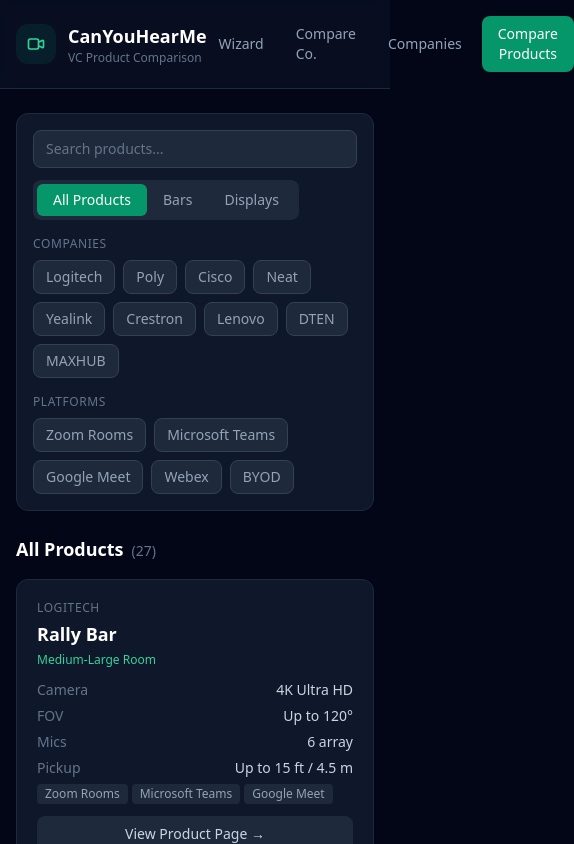
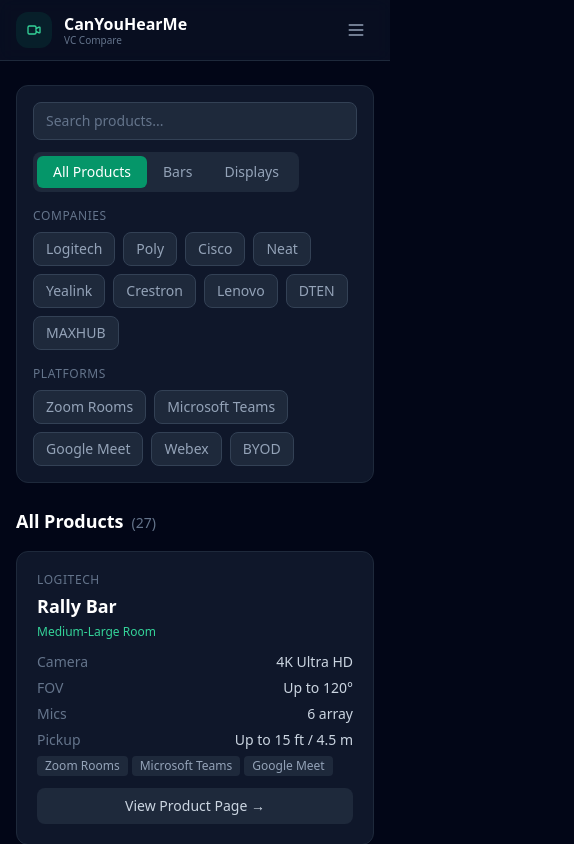
Before and after one commit to jpmoregain-eth/canyouhearme, a Next.js app: page / in a window 390 px wide. Shown: the top 844 px of the page, 574 px wide, since content can reach past the window. Built offline with nearby package versions, Linux system fonts and the light colour scheme.

Commit message:
Mobile optimization: hamburger nav, better grid, nowrap buttons

```diff
--- a/pages/index.tsx
+++ b/pages/index.tsx
@@ -14,6 +14,8 @@
   const [compareMode, setCompareMode] = useState<CompareMode>('none');
   const [compareSelection, setCompareSelection] = useState<string[]>([]);
   const [sortBy, setSortBy] = useState<string>('name');
+
+  const [mobileMenuOpen, setMobileMenuOpen] = useState(false);
 
   const filtered = useMemo(() => {
     let list = products;
@@ -140,79 +142,79 @@
       </Head>
 
       <header className="border-b border-slate-800 bg-slate-900/50 backdrop-blur sticky top-0 z-50">
-        <div className="max-w-7xl mx-auto px-4 py-4 flex items-center justify-between">
+        <div className="max-w-7xl mx-auto px-4 py-3 flex items-center justify-between">
           <div className="flex items-center gap-3">
-            <div className="w-10 h-10 rounded-xl bg-emerald-500/10 flex items-center justify-center">
-              <svg className="w-5 h-5 text-emerald-400" fill="none" stroke="currentColor" viewBox="0 0 24 24">
+            <div className="w-9 h-9 rounded-xl bg-emerald-500/10 flex items-center justify-center">
+              <svg className="w-4 h-4 text-emerald-400" fill="none" stroke="currentColor" viewBox="0 0 24 24">
                 <path strokeLinecap="round" strokeLinejoin="round" strokeWidth={2} d="M15 10l4.553-2.276A1 1 0 0121 8.618v6.764a1 1 0 01-1.447.894L15 14M5 18h8a2 2 0 002-2V8a2 2 0 00-2-2H5a2 2 0 00-2 2v8a2 2 0 002 2z" />
               </svg>
             </div>
             <div>
-              <h1 className="text-lg font-bold text-white">CanYouHearMe</h1>
-              <p className="text-xs text-slate-500">VC Product Comparison</p>
+              <h1 className="text-base font-bold text-white leading-tight">CanYouHearMe</h1>
+              <p className="text-[10px] text-slate-500 leading-tight">VC Compare</p>
             </div>
           </div>
-          <div className="flex gap-2 items-center">
-            <a
-              href="/wizard"
-              className="px-3 py-2 text-slate-400 hover:text-white text-sm transition-colors"
-            >
-              Wizard
-            </a>
-            <a
-              href="/company-compare"
-              className="px-3 py-2 text-slate-400 hover:text-white text-sm transition-colors"
-            >
-              Compare Co.
-            </a>
-            <a
-              href="/companies"
-              className="px-3 py-2 text-slate-400 hover:text-white text-sm transition-colors"
-            >
-              Companies
-            </a>
+
+          {/* Desktop Nav */}
+          <nav className="hidden md:flex gap-1 items-center">
+            <a href="/wizard" className="px-3 py-2 text-slate-400 hover:text-white text-sm transition-colors rounded-lg hover:bg-slate-800">Wizard</a>
+            <a href="/company-compare" className="px-3 py-2 text-slate-400 hover:text-white text-sm transition-colors rounded-lg hover:bg-slate-800">Compare Co.</a>
+            <a href="/companies" className="px-3 py-2 text-slate-400 hover:text-white text-sm transition-colors rounded-lg hover:bg-slate-800">Companies</a>
             {compareMode === 'none' ? (
-              <button
-                onClick={() => { setCompareMode('selecting'); setCompareSelection([]); }}
-                className="px-4 py-2 bg-emerald-600 hover:bg-emerald-500 text-white rounded-lg text-sm font-medium transition-colors"
-              >
-                Compare Products
-              </button>
+              <button onClick={() => { setCompareMode('selecting'); setCompareSelection([]); }}
+                className="px-4 py-2 bg-emerald-600 hover:bg-emerald-500 text-white rounded-lg text-sm font-medium transition-colors">Compare Products</button>
             ) : compareMode === 'selecting' ? (
               <div className="flex gap-2">
-                <span className="text-sm text-slate-400 self-center">{compareSelection.length}/4 selected</span>
-                <button
-                  onClick={() => { setCompareMode('none'); setCompareSelection([]); }}
-                  className="px-3 py-2 bg-slate-800 hover:bg-slate-700 text-slate-300 rounded-lg text-sm"
-                >
-                  Cancel
-                </button>
-                <button
-                  onClick={() => { if (compareSelection.length >= 2) setCompareMode('comparing'); }}
+                <span className="text-sm text-slate-400 self-center">{compareSelection.length}/4</span>
+                <button onClick={() => { setCompareMode('none'); setCompareSelection([]); }}
+                  className="px-3 py-2 bg-slate-800 hover:bg-slate-700 text-slate-300 rounded-lg text-sm">Cancel</button>
+                <button onClick={() => { if (compareSelection.length >= 2) setCompareMode('comparing'); }}
                   disabled={compareSelection.length < 2}
-                  className="px-4 py-2 bg-emerald-600 hover:bg-emerald-500 disabled:bg-slate-800 disabled:text-slate-600 text-white rounded-lg text-sm font-medium transition-colors"
-                >
-                  Compare ({compareSelection.length})
-                </button>
+                  className="px-4 py-2 bg-emerald-600 hover:bg-emerald-500 disabled:bg-slate-800 disabled:text-slate-600 text-white rounded-lg text-sm font-medium">Compare ({compareSelection.length})</button>
               </div>
             ) : (
               <div className="flex gap-2">
-                <button
-                  onClick={() => { setCompareMode('selecting'); }}
-                  className="px-3 py-2 bg-slate-800 hover:bg-slate-700 text-slate-300 rounded-lg text-sm"
-                >
-                  Reselect
-                </button>
-                <button
-                  onClick={() => { setCompareMode('none'); setCompareSelection([]); }}
-                  className="px-3 py-2 bg-slate-800 hover:bg-slate-700 text-slate-300 rounded-lg text-sm"
-                >
-                  Close
-                </button>
+                <button onClick={() => setCompareMode('selecting')}
+                  className="px-3 py-2 bg-slate-800 hover:bg-slate-700 text-slate-300 rounded-lg text-sm">Reselect</button>
+                <button onClick={() => { setCompareMode('none'); setCompareSelection([]); }}
+                  className="px-3 py-2 bg-slate-800 hover:bg-slate-700 text-slate-300 rounded-lg text-sm">Close</button>
               </div>
             )}
+          </nav>
+
+          {/* Mobile Hamburger */}
+          <button
+            onClick={() => setMobileMenuOpen(!mobileMenuOpen)}
+            className="md:hidden w-9 h-9 flex items-center justify-center rounded-lg hover:bg-slate-800"
+          >
+            <svg className="w-5 h-5 text-slate-400" fill="none" stroke="currentColor" viewBox="0 0 24 24">
+              {mobileMenuOpen ? (
+                <path strokeLinecap="round" strokeLinejoin="round" strokeWidth={2} d="M6 18L18 6M6 6l12 12" />
+              ) : (
+                <path strokeLinecap="round" strokeLinejoin="round" strokeWidth={2} d="M4 6h16M4 12h16M4 18h16" />
+              )}
+            </svg>
+          </button>
+        </div>
+
+        {/* Mobile Menu */}
+        {mobileMenuOpen && (
+          <div className="md:hidden border-t border-slate-800 bg-slate-900 px-4 py-3 space-y-1">
+            <a href="/wizard" className="block px-3 py-2 text-slate-400 hover:text-white hover:bg-slate-800 rounded-lg text-sm">Wizard</a>
+            <a href="/company-compare" className="block px-3 py-2 text-slate-400 hover:text-white hover:bg-slate-800 rounded-lg text-sm">Compare Companies</a>
+            <a href="/companies" className="block px-3 py-2 text-slate-400 hover:text-white hover:bg-slate-800 rounded-lg text-sm">Company Profiles</a>
+            <a href="/" className="block px-3 py-2 text-white bg-slate-800 rounded-lg text-sm">Products</a>
+            <div className="pt-2 border-t border-slate-800">
+              {compareMode === 'none' ? (
+                <button onClick={() => { setCompareMode('selecting'); setCompareSelection([]); setMobileMenuOpen(false); }}
+                  className="w-full px-4 py-2 bg-emerald-600 text-white rounded-lg text-sm font-medium">Compare Products</button>
+              ) : (
+                <button onClick={() => { setCompareMode('none'); setCompareSelection([]); setMobileMenuOpen(false); }}
+                  className="w-full px-4 py-2 bg-slate-800 text-slate-300 rounded-lg text-sm">Cancel Compare</button>
+              )}
+            </div>
           </div>
-        </div>
+        )}
       </header>
 
       <main className="max-w-7xl mx-auto px-4 py-6">
@@ -252,7 +254,7 @@
                 <button
                   key={c}
                   onClick={() => toggleCompany(c)}
-                  className={`px-3 py-1.5 rounded-lg text-sm transition-colors ${
+                  className={`px-3 py-1.5 rounded-lg text-sm transition-colors whitespace-nowrap ${
                     selectedCompanies.includes(c)
                       ? 'bg-emerald-500/20 text-emerald-400 border border-emerald-500/30'
                       : 'bg-slate-800 text-slate-400 border border-slate-700 hover:border-slate-500'
@@ -272,7 +274,7 @@
                 <button
                   key={p}
                   onClick={() => togglePlatform(p)}
-                  className={`px-3 py-1.5 rounded-lg text-sm transition-colors ${
+                  className={`px-3 py-1.5 rounded-lg text-sm transition-colors whitespace-nowrap ${
                     selectedPlatforms.includes(p)
                       ? 'bg-blue-500/20 text-blue-400 border border-blue-500/30'
                       : 'bg-slate-800 text-slate-400 border border-slate-700 hover:border-slate-500'
@@ -337,7 +339,7 @@
           </h2>
         </div>
 
-        <div className="grid grid-cols-1 md:grid-cols-2 lg:grid-cols-3 xl:grid-cols-4 gap-4">
+        <div className="grid grid-cols-1 sm:grid-cols-2 lg:grid-cols-3 gap-4">
           {filtered.map(p => (
             <ProductCard key={p.id} p={p} />
           ))}
```
